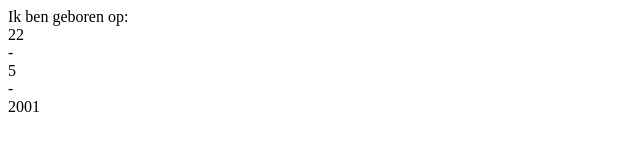
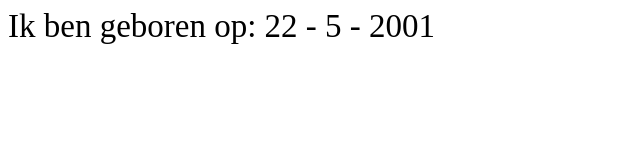
Before and after one commit to annamid/javascript, a plain HTML site: page achievements/date.html in a window 1280 px wide. Shown: the whole page, without its empty margins (0-640 px from the left). Drawn offline with Linux system fonts and the light colour scheme.

Commit message:
opdracht aangepast

```diff
--- a/achievements/date.html
+++ b/achievements/date.html
@@ -20,6 +20,15 @@
 
         document.addEventListener("DOMContentLoaded", toonDatum)
     </script>
+    <style type="text/css">
+         body {
+               font-size: 33px;
+         }
+
+        div {
+               display: inline;
+          }
+    </style>
 </head>
 
 <body>
```
